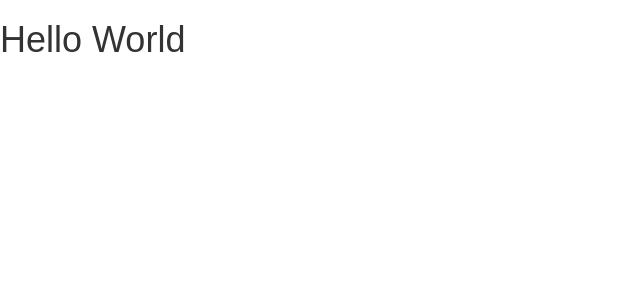
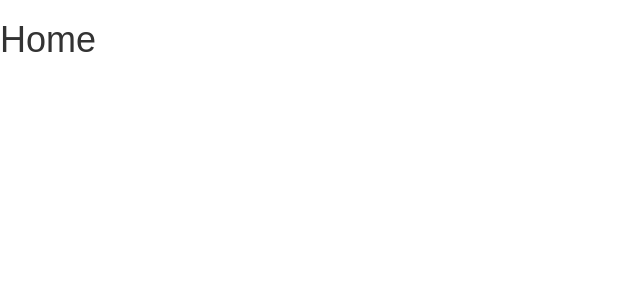
Before and after one commit to charlon/registration-app, a React (Create React App) app: page / in a window 1280 px wide. Shown: the top 300 px of the page, without its empty margins (0-640 px from the left). Built offline with nearby package versions, Linux system fonts and the light colour scheme.

Commit message:
Adding first component routes.

```diff
--- a/src/App.js
+++ b/src/App.js
@@ -1,9 +1,21 @@
 import React, { Component } from 'react';
 import { Grid, Navbar, Jumbotron, Button } from 'react-bootstrap';
+import { BrowserRouter as Router, Route } from 'react-router-dom';
 
-import { BrowserRouter } from 'react-router-dom';
-console.log(BrowserRouter)
+const Home = (props) => {
+    console.log(props)
+    return <h1>Home</h1>
+}
 
-const App = () => <h1>Hello World</h1>
+const App = () => (
+    <Router>
+        <div>
+            <Route exact path="/" component={Home} />
+            {/*}<Route path="/about" render={() => <h1>About</h1>} />*/}
+            <Route path="/about" children={({match}) => match && <h1>About</h1>} />
+        </div>
+    </Router>
+);
+
 
 export default App;
```
